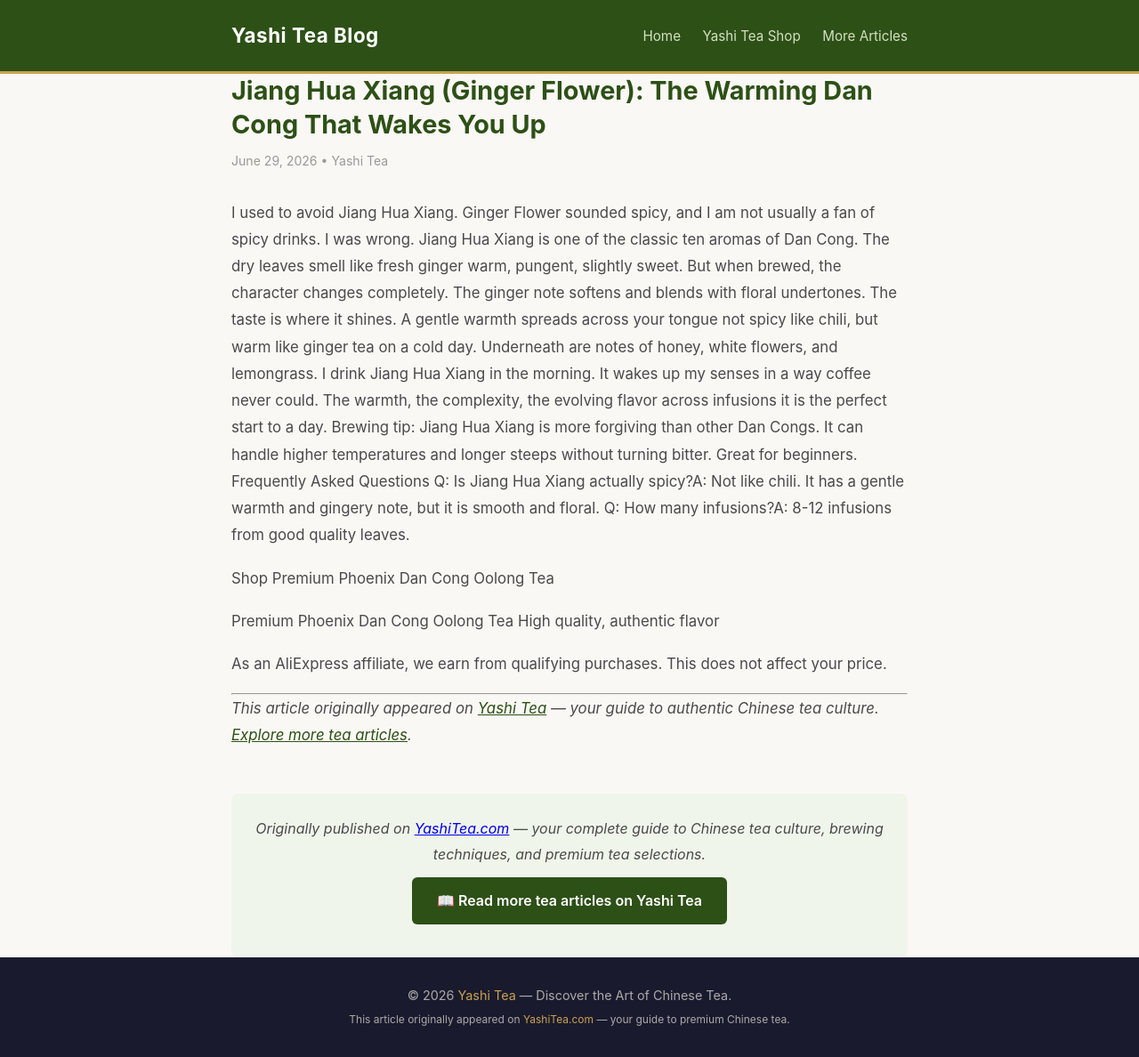
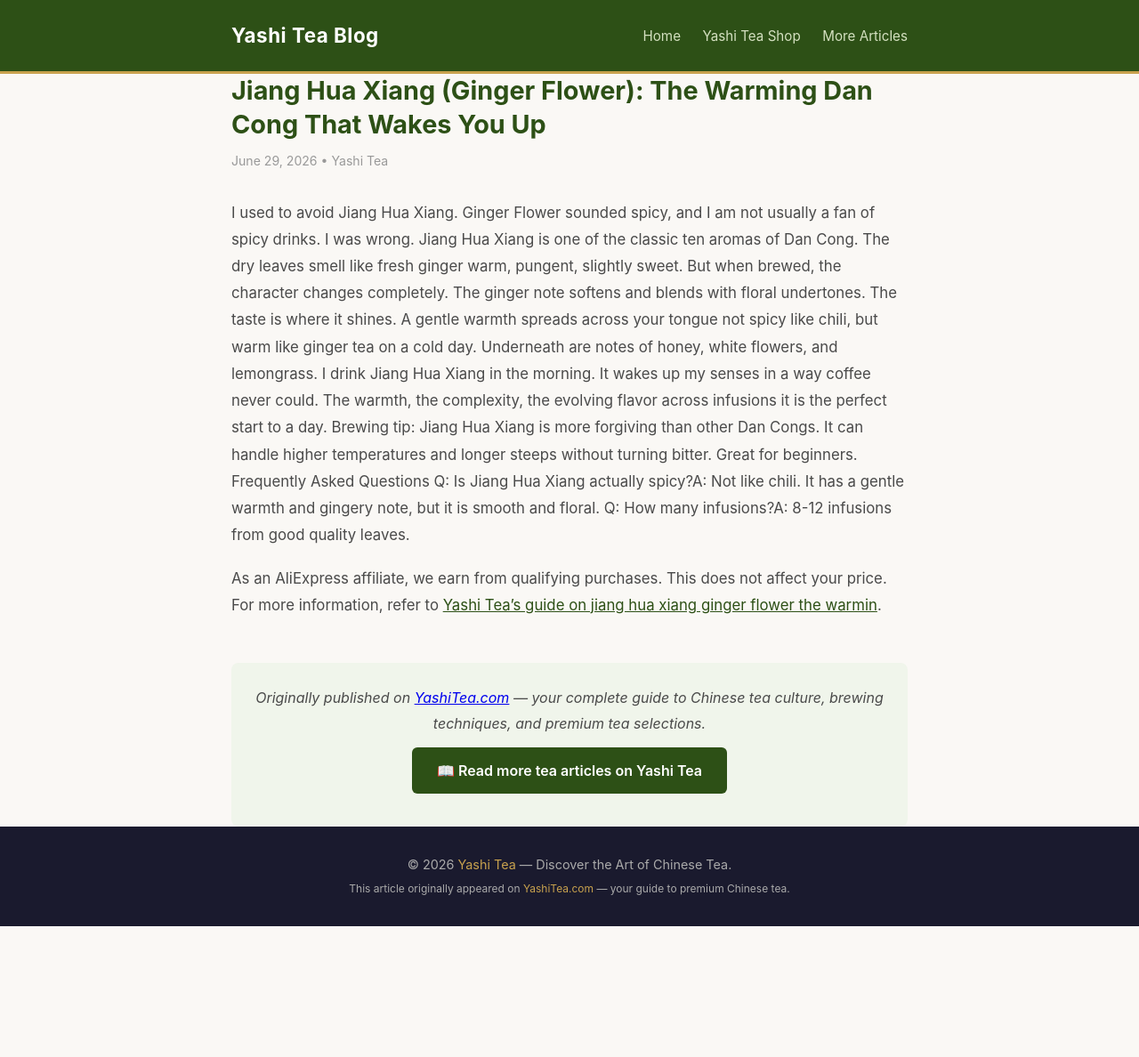
Before and after one commit to keikiqiu/yashitea-blog, a Jekyll site: the page built from _posts/2026-06-29-jiang-hua-xiang-ginger-flower-the-warming-dan-cong-that-wakes-you-up.md, in a window 1280 px wide. Shown: the whole page at 89% size. Built offline with Jekyll 4.4.1, drawn with Linux system fonts in a browser that asks for light colours; after the commit the page ends 1041 px from its top, so only the background shows below that.

Commit message:
Fix: contextual backlinks for jiang-hua-xiang-ginger-flower-the-warming-dan-cong-that-wakes-you-up

```diff
--- a/_posts/2026-06-29-jiang-hua-xiang-ginger-flower-the-warming-dan-cong-that-wakes-you-up.md
+++ b/_posts/2026-06-29-jiang-hua-xiang-ginger-flower-the-warming-dan-cong-that-wakes-you-up.md
@@ -14,12 +14,4 @@
 Q: Is Jiang Hua Xiang actually spicy?A: Not like chili. It has a gentle warmth and gingery note, but it is smooth and floral.
 Q: How many infusions?A: 8-12 infusions from good quality leaves.
 
- Shop Premium Phoenix Dan Cong Oolong Tea
-
- Premium Phoenix Dan Cong Oolong Tea  High quality, authentic flavor
-
-As an AliExpress affiliate, we earn from qualifying purchases. This does not affect your price.
-
----
-
-*This article originally appeared on [Yashi Tea](https://www.yashitea.com/jiang-hua-xiang-ginger-flower-the-warming-dan-cong-that-wakes-you-up/) — your guide to authentic Chinese tea culture. [Explore more tea articles](https://www.yashitea.com/blog).*
+As an AliExpress affiliate, we earn from qualifying purchases. This does not affect your price.  For more information, refer to [Yashi Tea's guide on jiang hua xiang ginger flower the warmin](https://www.yashitea.com/jiang-hua-xiang-ginger-flower-the-warming-dan-cong-that-wakes-you-up/).
```
